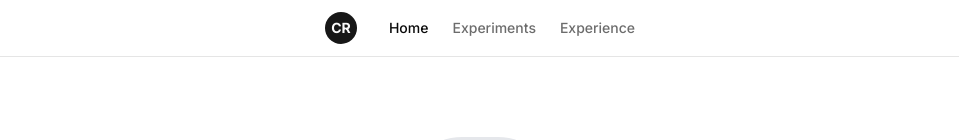
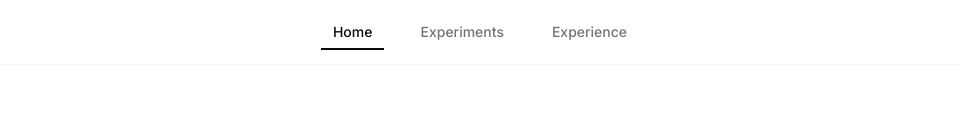
Before and after one commit to christian-rizza/crizza-website, a Next.js app: page / in a window 1280 px wide. Shown: the top 140 px of the page, without its empty margins (160-1119 px from the left). Built offline with nearby package versions, Linux system fonts and the light colour scheme; grey boxes are pictures that could not be loaded.

Commit message:
feat: remove navigation badge from desktop and mobile
Clean up navigation layout and remove Logo component.

Co-authored-by: Christian Rizza <8734360+christian-rizza@users.noreply.github.com>

```diff
--- a/components/navigation.tsx
+++ b/components/navigation.tsx
@@ -5,6 +5,7 @@ import { usePathname } from "next/navigation"
 import { User, Briefcase, Menu, Code } from "lucide-react"
 import { Button } from "@/components/ui/button"
 import { Sheet, SheetContent, SheetTrigger } from "@/components/ui/sheet"
+import { cn } from "@/lib/utils"
 
 const navItems = [
   { href: "/", label: "Home", icon: User },
@@ -15,70 +16,68 @@ const navItems = [
 export function Navigation() {
   const pathname = usePathname()
 
-  const Logo = () => (
-    <div className="flex h-8 w-8 items-center justify-center rounded-full bg-primary text-primary-foreground font-bold text-sm">
-      CR
-    </div>
-  )
-
-  const NavLinks = ({ mobile = false }) => (
-    <div className={mobile ? "flex flex-col space-y-3" : "flex items-center space-x-6 text-sm font-medium"}>
+  return (
+    <header className="sticky top-0 z-50 w-full border-b border-border/40 bg-background/80 backdrop-blur-md supports-[backdrop-filter]:bg-background/60">
+      <div className="container mx-auto px-4">
+        <div className="flex h-16 items-center">
+          {/* Desktop Navigation - Centered */}
+          <div className="hidden md:flex w-full items-center justify-center">
+            <nav className="flex items-center gap-6">
               {navItems.map((item) => (
                 <Link
                   key={item.href}
                   href={item.href}
-          className={`${mobile ? "flex items-center space-x-2" : ""} text-sm font-medium transition-colors hover:text-foreground/80 ${
-            pathname === item.href ? "text-foreground" : "text-foreground/60"
-          }`}
+                  className={cn(
+                    "relative px-3 py-2 text-sm font-medium transition-all duration-200 hover:text-foreground",
+                    "before:absolute before:inset-x-0 before:bottom-0 before:h-0.5 before:bg-foreground before:transition-transform before:duration-200",
+                    pathname === item.href
+                      ? "text-foreground before:scale-x-100"
+                      : "text-muted-foreground before:scale-x-0 hover:before:scale-x-100",
+                  )}
                 >
-          {mobile && <item.icon className="h-4 w-4" />}
+                  {item.label}
+                </Link>
+              ))}
+            </nav>
+          </div>
+
+          {/* Mobile Navigation */}
+          <div className="flex w-full items-center justify-center md:hidden">
+            <Sheet>
+              <SheetTrigger asChild>
+                <Button variant="ghost" size="icon" className="h-10 w-10 hover:bg-accent">
+                  <Menu className="h-5 w-5" />
+                  <span className="sr-only">Toggle Menu</span>
+                </Button>
+              </SheetTrigger>
+              <SheetContent side="left" className="w-80 px-0">
+                <div className="flex flex-col h-full">
+                  <div className="flex items-center px-6 py-4 border-b">
+                    <span className="font-semibold text-lg">Christian Rizza</span>
+                  </div>
+                  <nav className="flex-1 px-6 py-6">
+                    <div className="space-y-2">
+                      {navItems.map((item) => (
+                        <Link
+                          key={item.href}
+                          href={item.href}
+                          className={cn(
+                            "flex items-center gap-3 px-3 py-3 rounded-lg text-sm font-medium transition-colors",
+                            pathname === item.href
+                              ? "bg-accent text-accent-foreground"
+                              : "text-muted-foreground hover:text-foreground hover:bg-accent/50",
+                          )}
+                        >
+                          <item.icon className="h-4 w-4" />
                           <span>{item.label}</span>
                         </Link>
                       ))}
                     </div>
-  )
-
-  return (
-    <header className="sticky top-0 z-50 w-full border-b bg-background/95 backdrop-blur supports-[backdrop-filter]:bg-background/60">
-      <div className="container flex h-14 items-center">
-        {/* Desktop Navigation - Centered */}
-        <div className="hidden md:flex w-full justify-center">
-          <nav className="flex items-center space-x-8">
-            <Link href="/" className="flex items-center">
-              <Logo />
-            </Link>
-            <NavLinks />
                   </nav>
-        </div>
-
-        {/* Mobile Navigation */}
-        <div className="flex w-full items-center justify-between md:hidden">
-          {/* Mobile Toggle Menu - Left Corner */}
-          <Sheet>
-            <SheetTrigger asChild>
-              <Button variant="ghost" className="px-0">
-                <Menu className="h-5 w-5" />
-                <span className="sr-only">Toggle Menu</span>
-              </Button>
-            </SheetTrigger>
-            <SheetContent side="left" className="pr-0">
-              <Link href="/" className="flex items-center space-x-2">
-                <Logo />
-                <span className="font-bold">Portfolio</span>
-              </Link>
-              <div className="my-4 h-[calc(100vh-8rem)] pb-10 pl-6">
-                <NavLinks mobile />
                 </div>
               </SheetContent>
             </Sheet>
-
-          {/* Mobile Logo - Centered */}
-          <Link href="/" className="absolute left-1/2 transform -translate-x-1/2">
-            <Logo />
-          </Link>
-
-          {/* Empty space for balance */}
-          <div className="w-10"></div>
+          </div>
         </div>
       </div>
     </header>
```
Lines whose indentation alone changed are shown as unchanged.
